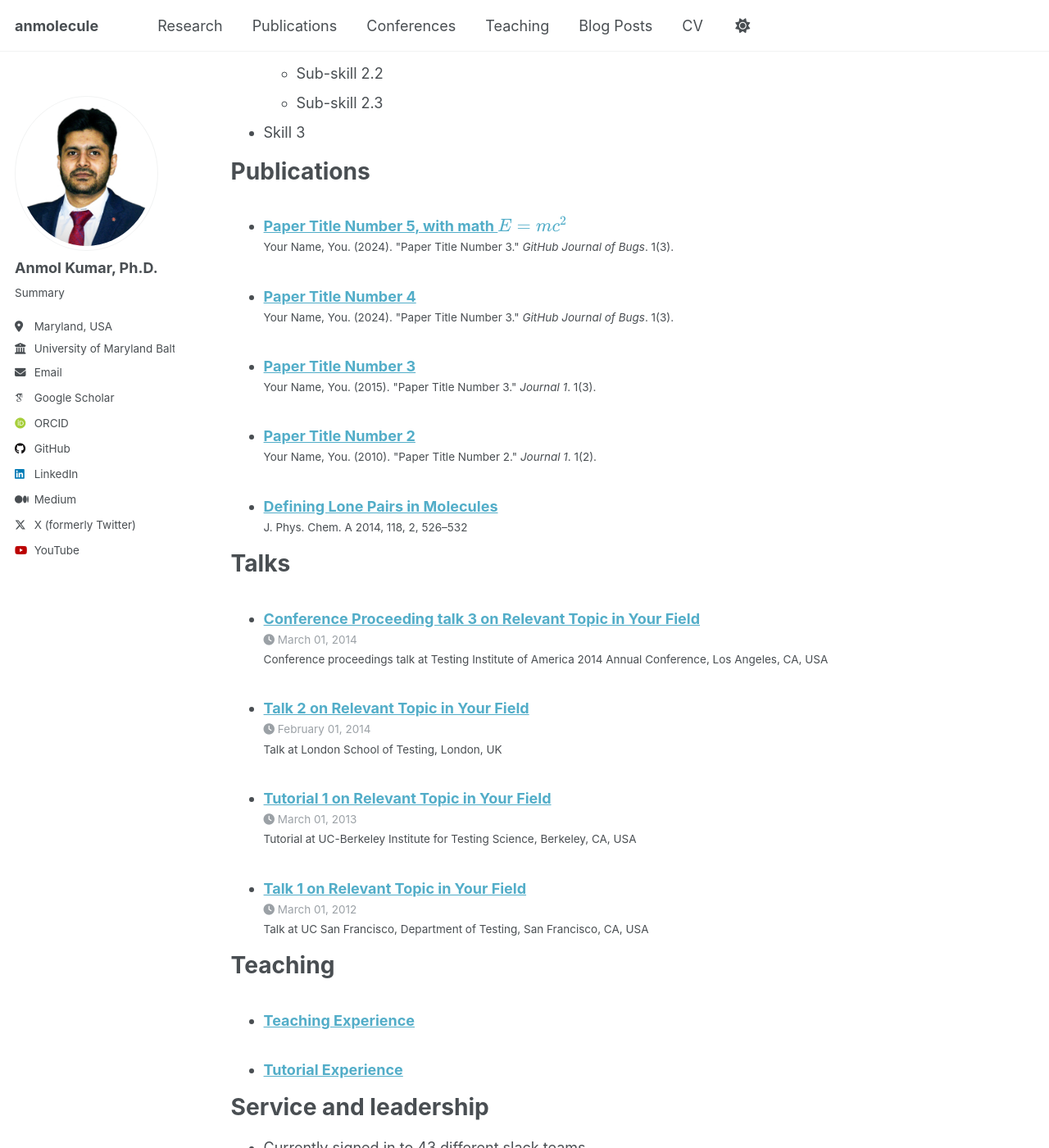
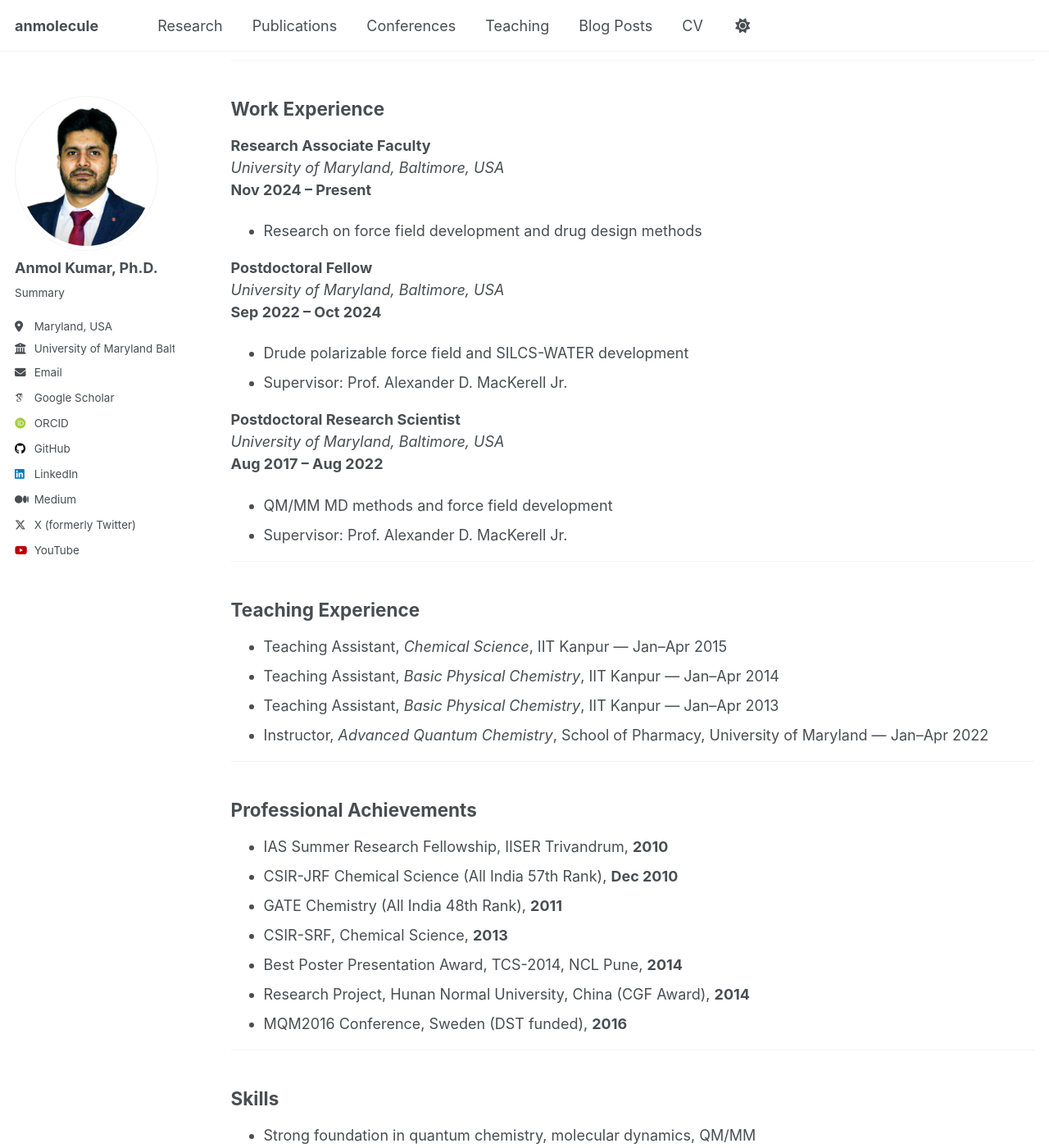
Before and after one commit to anmolecule/anmolecule.github.io, a Jekyll site: the page built from _pages/cv.md, in a window 1280 px wide and 1400 px high, scrolled down 887 px. Shown: the whole window at 82% size. Built offline with Jekyll 4.4.1, drawn with Linux system fonts in a browser that asks for light colours; some web fonts are replaced; a script that is not in the unit is left out; some of the changed text lies outside the part shown.

Commit message:
CV updated

```diff
--- a/_pages/cv.md
+++ b/_pages/cv.md
@@ -9,56 +9,150 @@ redirect_from:
 
 {% include base_path %}
 
-Education
-======
-* Ph.D in Version Control Theory, GitHub University, 2018 (expected)
-* M.S. in Jekyll, GitHub University, 2014
-* B.S. in GitHub, GitHub University, 2012
+[📄 View CV Online](/files/CV_Anmol_Kumar.pdf){:target="_blank" rel="noopener"}
+[⬇️ Download CV (PDF)](/files/CV_Anmol_Kumar.pdf){:download rel="noopener"}
 
-Work experience
-======
-* Spring 2024: Academic Pages Collaborator
-  * GitHub University
-  * Duties includes: Updates and improvements to template
-  * Supervisor: The Users
+## Objective
 
-* Fall 2015: Research Assistant
-  * GitHub University
-  * Duties included: Merging pull requests
-  * Supervisor: Professor Hub
+As a skilled theoretical and computational chemist with expertise in quantum and empirical methods, computer programming, and machine learning, I am committed to advancing the field of chemistry, with a focus on solving structural biology and biochemical problems. I am seeking a faculty position to educate future scientists while making significant contributions to the body of knowledge in chemistry.
 
-* Summer 2015: Research Assistant
-  * GitHub University
-  * Duties included: Tagging issues
-  * Supervisor: Professor Git
+---
 
-Skills
-======
-* Skill 1
-* Skill 2
-  * Sub-skill 2.1
-  * Sub-skill 2.2
-  * Sub-skill 2.3
-* Skill 3
+## Education
 
-Publications
-======
-  <ul>{% for post in site.publications reversed %}
-    {% include archive-single-cv.html %}
-  {% endfor %}</ul>
+**Ph.D. in Theoretical and Computational Chemistry**
+*Indian Institute of Technology, Kanpur*
+**2011 – 2017**
+Thesis: *Molecular electrostatic potential topology for exploring lone pairs, lone pair-π interactions, and atoms in molecules*
+Supervisors: Prof. Shridhar R. Gadre and Prof. Nisanth N. Nair
 
-Talks
-======
-  <ul>{% for post in site.talks reversed %}
-    {% include archive-single-talk-cv.html  %}
-  {% endfor %}</ul>
+**M.Sc. in Chemistry**
+*University of Hyderabad*
+**2009 – 2011**
+CGPA: 7.83 | Thesis Grade: A | Rank: 3rd
 
-Teaching
-======
-  <ul>{% for post in site.teaching reversed %}
-    {% include archive-single-cv.html %}
-  {% endfor %}</ul>
+**B.Sc. Chemistry (Hons.)**
+*Banaras Hindu University*
+**2006 – 2009**
+Grade: 74% | Rank: 2nd
 
-Service and leadership
-======
-* Currently signed in to 43 different slack teams
+---
+
+## Work Experience
+
+**Research Associate Faculty**
+*University of Maryland, Baltimore, USA*
+**Nov 2024 – Present**
+- Research on force field development and drug design methods
+
+**Postdoctoral Fellow**
+*University of Maryland, Baltimore, USA*
+**Sep 2022 – Oct 2024**
+- Drude polarizable force field and SILCS-WATER development
+- Supervisor: Prof. Alexander D. MacKerell Jr.
+
+**Postdoctoral Research Scientist**
+*University of Maryland, Baltimore, USA*
+**Aug 2017 – Aug 2022**
+- QM/MM MD methods and force field development
+- Supervisor: Prof. Alexander D. MacKerell Jr.
+
+---
+
+## Teaching Experience
+
+- Teaching Assistant, *Chemical Science*, IIT Kanpur — Jan–Apr 2015
+- Teaching Assistant, *Basic Physical Chemistry*, IIT Kanpur — Jan–Apr 2014
+- Teaching Assistant, *Basic Physical Chemistry*, IIT Kanpur — Jan–Apr 2013
+- Instructor, *Advanced Quantum Chemistry*, School of Pharmacy, University of Maryland — Jan–Apr 2022
+
+---
+
+## Professional Achievements
+
+- IAS Summer Research Fellowship, IISER Trivandrum, **2010**
+- CSIR-JRF Chemical Science (All India 57th Rank), **Dec 2010**
+- GATE Chemistry (All India 48th Rank), **2011**
+- CSIR-SRF, Chemical Science, **2013**
+- Best Poster Presentation Award, TCS-2014, NCL Pune, **2014**
+- Research Project, Hunan Normal University, China (CGF Award), **2014**
+- MQM2016 Conference, Sweden (DST funded), **2016**
+
+---
+
+## Skills
+
+- Strong foundation in quantum chemistry, molecular dynamics, QM/MM
+- Numerical analysis and algorithm development
+- Programming: Fortran, Python, C++, Shell scripting
+- HPC, parallel programming, version control
+- Experienced with software like CHARMM
+- Exposure to machine learning methods and deployment
+- Effective teaching and mentoring
+- Strong verbal and written communication
+
+---
+
+## Research Projects & Collaborations
+
+- *Direct binding inhibitors of hypoxia-induced factor (HIF)* with Prof. Gregg Semenza (Nobel Laureate), Johns Hopkins University — **2020**
+- *QTAIM and electrostatic potential phase diagrams for water clusters* with Prof. Samantha Jenkins, Hunan Normal University — **2014**
+- *Graphite Oxide/Sulfonated Polystyrene Nanocomposite* with Prof. Tushar Jana, University of Hyderabad — **2011**
+- *Strain effects on aromatic rings with metallic substitution* with Prof. E.D. Jemmis, IISER Trivandrum — **2010**
+
+---
+
+## Conferences & Workshops
+
+- Oral presentation, *ACS Fall 2024*, Denver, CO, USA
+- Oral presentation, *ACS Spring 2023*, Indianapolis, IN, USA
+- Poster selected for SciMix, *ACS Spring 2023*, Indianapolis
+- Oral, *Tinker Software Developer Workshop*, NIH, 2022
+- Poster, *ISQBP President’s Meeting*, Online, 2021
+- Poster, *ACS Spring 2020*, Online, 2020
+- Oral, *CHARMM Mini Meeting*, NIH, 2020
+- Poster, *Biophysical Society Meeting*, Baltimore, 2019
+- Oral, *IUPAP Conference on Computational Physics*, IIT Guwahati, 2015
+- Posters at: NCL Pune, IISER Mohali, BARC Mumbai, IIT Kanpur, and Hunan Normal University (2013–2014)
+
+---
+
+## Patents
+
+- **U.S. Provisional Patent**: #63/669,986
+  *Direct-binding dual inhibitors of hypoxia-inducible factor 1 (HIF-1) and HIF-2*, July 11, 2024
+
+---
+
+## Reviewed Journals
+
+- J. Chem. Theory Comput. (1)
+- J. Phys. Chem. (2)
+- J. Comput. Chem. (1)
+- J. Comp. Aided Mol. Des. (1)
+- J. Mol. Model (1)
+- Front. Chem. (1)
+- Molecules (6)
+- Pharmaceutics (1)
+- DDC (1)
+
+---
+
+## Outreach Activities
+
+- Webinar on SILCS-WATER (2024): [Watch on YouTube](https://youtu.be/wrTJOzMrH2w?si=aBGd0OBmMh6j_UTL)
+- TA and Core Member, *Advanced Molecular Dynamics* Summer School, IISER Pune & Kathmandu University — **2021**
+- TA and Resource Person, *Winter School on Electronic Structure and MD*, Kathmandu University — **2020**
+- Organizer, *FFParam Workshop*, UMB — **2019**
+- Mentor, High-school Science Intern, Montgomery County Public Schools — **2020–2021**
+- PR Secretary, Indian Association at UMB — **2018–2019**
+
+---
+
+## Software Packages
+
+- **FFParam**: GUI-assisted force field parameterization tool (Copyright UMB)
+- **DAMQT**: Electron density and electrostatic potential analyzer
+- **pyDGenFF**: Generator for Drude FF parameters
+- **SILCS-WATER**: Plugin for water mapping in protein-ligand binding (UMB)
+- **CHARMM-PSI4**: Interface for QM/MM simulations
```
Also changed, not shown: 4 other files.
